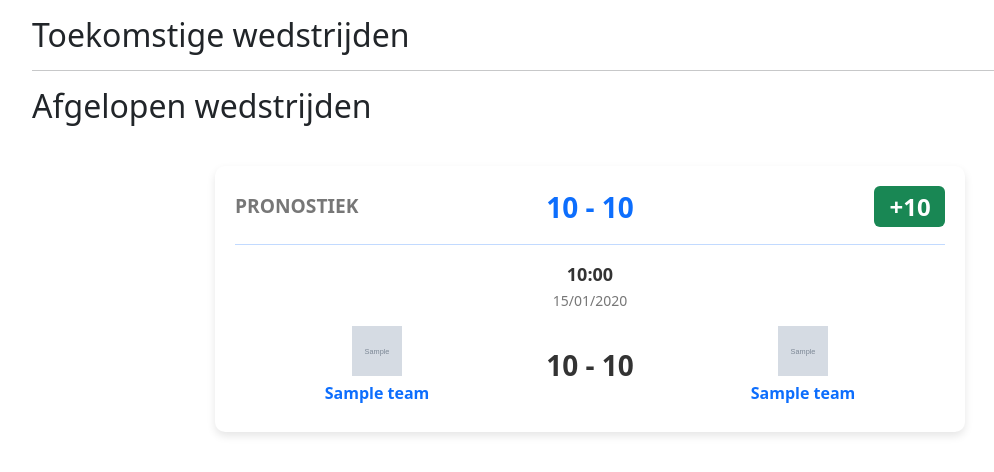
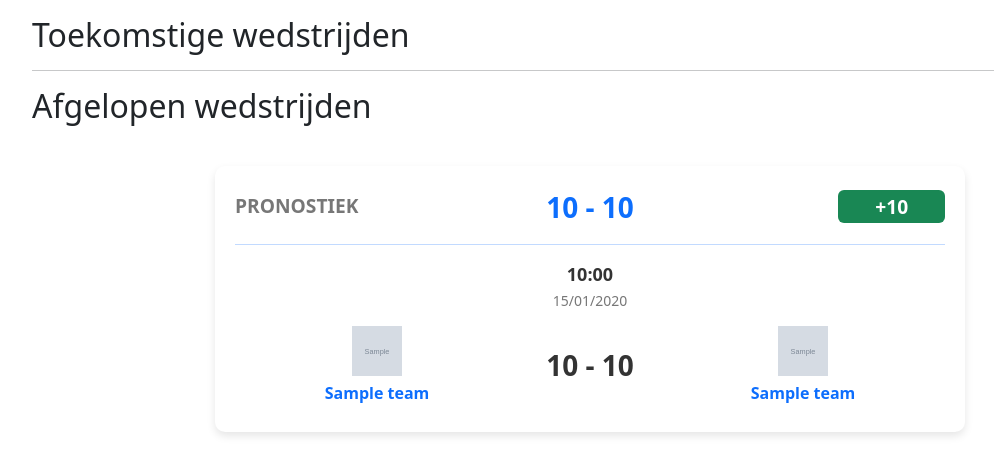
Before and after one commit to ArneDeV/gent-pronostiek, a Flask app: page / in a window 1280 px wide. Shown: the part 56-528 px from the top of the page, without its empty margins (50-1044 px from the left). Run offline with Flask 3, Linux system fonts and the light colour scheme; a user stored in the database is signed in; tables that the repository leaves empty hold one stand-in row (values such as "Sample post"); grey boxes marked "Sample" are stand-in pictures.

Commit message:
fix layout for small devices

```diff
--- a/app/static/style.css
+++ b/app/static/style.css
@@ -70,9 +70,10 @@
 }
 
 .badge-size {
-    font-size: 2em;
+    font-size: 1.2rem;
     text-align: center;
-    width: 10%;
+    padding: 10px, 7px, 10px, 10px;
+    width: 15%;
 }
 
 .match-prediction {
@@ -86,7 +87,7 @@
     align-items: center;
     color: #777;
     font-size: 1.2rem;
-    width: 10%;
+    width: 15%;
 }
 
 .predict-score {
--- a/app/templates/base.html
+++ b/app/templates/base.html
@@ -9,9 +9,10 @@
     {% else %}
     <title>Gent Pronostiek</title>
     {% endif %}
-    <link rel="stylesheet" href="{{ url_for('static', filename='style.css')}}">
+
     <link href="https://cdn.jsdelivr.net/npm/bootstrap@5.3.2/dist/css/bootstrap.min.css" rel="stylesheet"
         integrity="sha384-T3c6CoIi6uLrA9TneNEoa7RxnatzjcDSCmG1MXxSR1GAsXEV/Dwwykc2MPK8M2HN" crossorigin="anonymous">
+    <link rel="stylesheet" href="{{ url_for('static', filename='style.css')}}">
 </head>
 
 <body>
@@ -57,16 +58,16 @@
                         <a class="nav-link disabled" href="{{ url_for('logout')}}">{{ current_user.username }}</a>
                     </li>
                     {% endif %}
-                    </ul>
+                </ul>
             </div>
         </div>
     </nav>
     <div class="container mt-3">
         {% with messages = get_flashed_messages() %}
         {% if messages %}
-            {% for message in messages %}
-            <div class="alert alert-info" role="alert"> {{ message }}</div>
-            {% endfor %}
+        {% for message in messages %}
+        <div class="alert alert-info" role="alert"> {{ message }}</div>
+        {% endfor %}
         {% endif %}
         {% endwith %}
         {% block content %} {% endblock %}
```
Also changed, not shown: app/templates/edit_pronostiek.html (+4 -4 lines).
